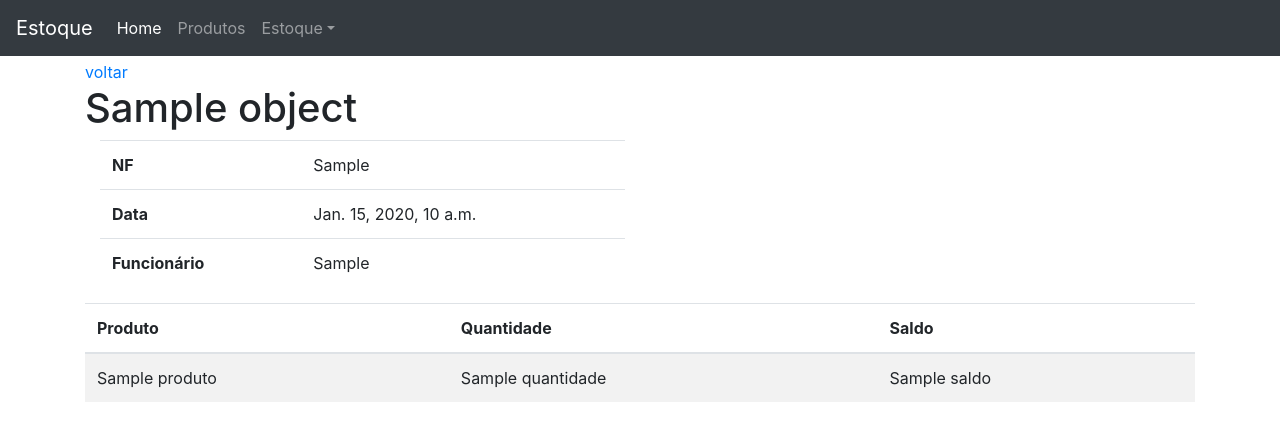
After one commit to Weverton-Vitor/estoque-de-produtos, a Django app: template projeto/estoque/templates/estoque_entrada_detail.html in a window 1280 px wide. The commit adds this page. Shown: the top 441 px of the page. Run offline with Django 3.2, Linux system fonts and the light colour scheme; the template is opened without the code that fills it: most values are stand-ins (such as "Sample title", 1, 10 or a date in 2020); some libraries are stand-ins or nearby versions.

Commit message:
Estoque Entrada: estoque_entrada_detail.html

```diff
--- /dev/null
+++ b/projeto/estoque/templates/estoque_entrada_detail.html
@@ -0,0 +1,47 @@
+{% extends "base.html" %}
+
+{% block content %}
+
+<a href="{% url 'estoque:estoque_entrada_list' %}">voltar</a>
+
+<h1>{{ object }}</h1>
+
+<div class="col-sm-6">
+    <table class="table table-user-information">
+        <tbody>
+            <tr>
+                <th>NF</th>
+                <td>{{ object.nf_formated }}</td>
+            </tr>
+            <tr>
+                <th>Data</th>
+                <td>{{ object.created }}</td>
+            </tr>
+            <tr>
+                <th>Funcionário</th>
+                <td>{{ object.funcionario.first_name }}</td>
+            </tr>
+        </tbody>
+    </table>
+</div>
+
+<table class="table table-striped">
+    <thead>
+        <tr>
+            <th>Produto</th>
+            <th>Quantidade</th>
+            <th>Saldo</th>
+        </tr>
+    </thead>
+    <tbody>
+        {% for obj in object.estoques.all %}
+        <tr>
+            <td>{{ obj.produto }}</td>
+            <td>{{ obj.quantidade }}</td>
+            <td>{{ obj.saldo }}</td>
+        </tr>
+        {% endfor %}
+    </tbody>
+</table>
+
+{% endblock content %}
--- a/projeto/estoque/templates/estoque_entrada_list.html
+++ b/projeto/estoque/templates/estoque_entrada_list.html
@@ -26,7 +26,7 @@
         {% for object in object_list %}
         <tr>
             <td>
-                <a href="">{{ object }}</a>
+                <a href="{{ object.get_absolute_url }}">{{ object }}</a>
             </td>
             <td>{{ object.nf_formated }}</td>
             <td>{{ object.created }}</td>
--- a/projeto/estoque/urls.py
+++ b/projeto/estoque/urls.py
@@ -1,7 +1,9 @@
 from django.urls import path
 from projeto.estoque import views as v
+
 app_name = 'estoque'
 
 urlpatterns = [
     path('', v.estoque_entrada_list, name='estoque_entrada_list'),
+    path('<int:pk>/', v.estoque_entrada_detail, name='estoque_entrada_detail'),
 ]
```
Also changed, not shown: projeto/estoque/models.py (+16 -5 lines), projeto/estoque/views.py (+8 -0 lines).
